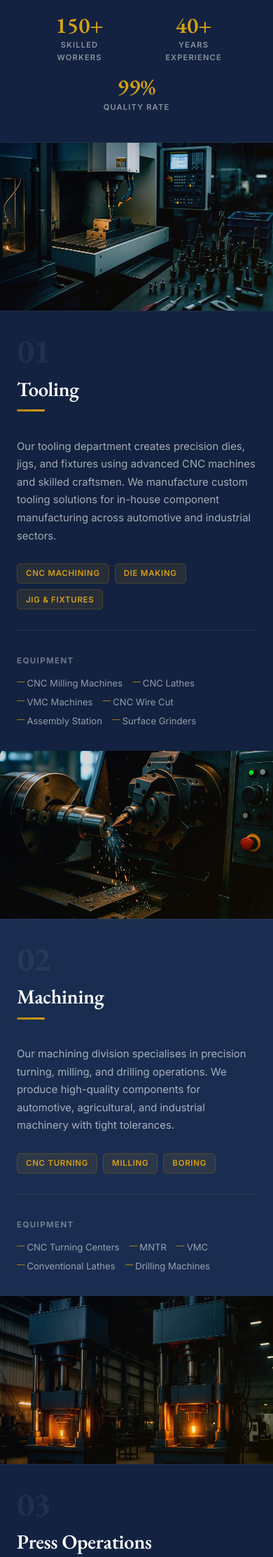
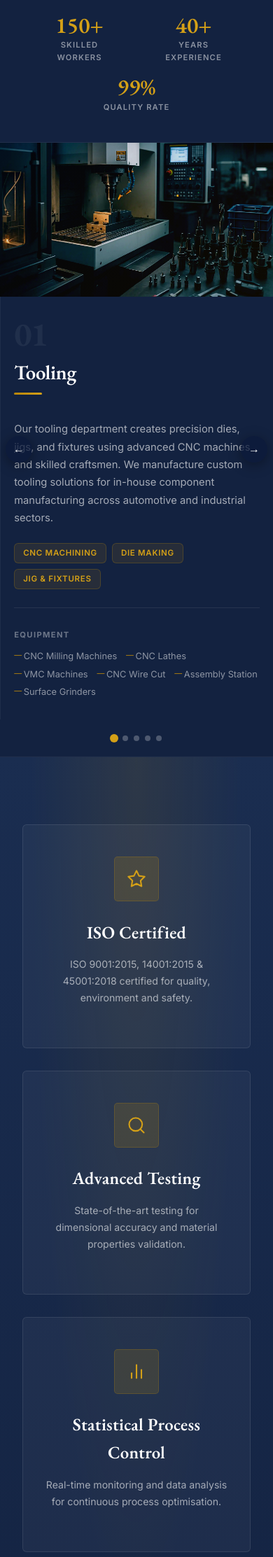
Before and after one commit to Tamanna-57/kbi-website, a Flask app: page /processes in a window 390 px wide. Shown: the part 953-3178 px from the top of the page at 70% size. Run offline with Flask 3, Linux system fonts and the light colour scheme.

Commit message:
3D coverflow for products + full-width slider for processes
Products carousel:
- Full-width (100vw) stage with overflow: hidden
- Refined TRANSFORM_MAP: center scale(1.10) glow, ±1 at scale(0.82) / ±10° rotateY,
  ±2 at scale(0.66) peeking from viewport edges
- Deeper, more prominent active box-shadow (glow effect)
- Cards enlarged to 280×420px for better visual weight
- Autoplay reduced to 3000ms

Processes page:
- Replaced vertical editorial list with a full-width horizontal slider
- 5 process slides (Tooling, Machining, Press Ops, Cutting, Welding)
- Each slide: image (55%) + text body (45%) side-by-side layout
- smooth 0.5s cubic-bezier transition via translateX(-index * 100%)
- Prev/Next arrows at viewport edges, amber dot pagination
- Touch swipe + mouse drag + keyboard arrow support
- 4 s autoplay, paused on hover
- Responsive: stacks image/text vertically at ≤900px

https://claude.ai/code/session_01Uk6hCjaofp7EedqmDRsjN8

```diff
--- a/static/processes.css
+++ b/static/processes.css
@@ -154,77 +154,73 @@
   flex-shrink: 0;
 }
 
-/* ── EDITORIAL LIST ────────────────────────────────── */
-.proc-editorial-list {
+/* ══════════════════════════════════════════════════
+   PROCESS SLIDER — full-width horizontal carousel
+═══════════════════════════════════════════════════ */
+.proc-slider {
+  position: relative;
+  width: 100%;
+  overflow: hidden;
   background: var(--p-navy);
+}
+
+/* Sliding track — translateX controlled by JS */
+.proc-slider__track {
+  display: flex;
+  will-change: transform;
+  transition: transform .5s cubic-bezier(.25,.46,.45,.94);
+}
+
+/* Each slide */
+.proc-slide {
+  flex: 0 0 100%;
+  width: 100%;
+  display: grid;
+  grid-template-columns: 55% 45%;
+  min-height: 540px;
+}
+
+/* Image half */
+.proc-slide__img {
+  position: relative;
   overflow: hidden;
 }
-
-/* Each process article */
-.proc-ed {
-  display: grid;
-  grid-template-columns: 1fr 1fr;
-  height: 480px;
-}
-
-/* Flip: image goes to the right (via order) */
-.proc-ed--flip .proc-ed__img-col { order: 2; }
-.proc-ed--flip .proc-ed__text-col { order: 1; }
-
-/* Image column */
-.proc-ed__img-col {
-  overflow: hidden;
-  position: relative;
-}
-
-/* Subtle amber colour grade overlay */
-.proc-ed__img-col::after {
+.proc-slide__img::after {
   content: '';
   position: absolute;
   inset: 0;
   background: linear-gradient(135deg,
-    rgba(13,26,58,.22) 0%,
-    rgba(184,134,11,.08) 100%);
+    rgba(13,26,58,.2) 0%,
+    rgba(184,134,11,.07) 100%);
   pointer-events: none;
-  z-index: 1;
 }
-
-.proc-ed__img-col picture,
-.proc-ed__img-col img {
+.proc-slide__img picture,
+.proc-slide__img img {
   width: 100%;
   height: 100%;
   object-fit: cover;
   display: block;
-  transition: transform .32s var(--p-ease), filter .32s;
-  filter: brightness(1.06) contrast(1.08) saturate(1.18);
+  filter: brightness(1.06) contrast(1.08) saturate(1.15);
+  transition: transform .5s var(--p-ease), filter .5s;
+}
+.proc-slide__img:hover img {
+  transform: scale(1.04);
+  filter: brightness(1.10) contrast(1.10) saturate(1.25);
 }
 
-.proc-ed:hover .proc-ed__img-col img {
-  transform: scale(1.05);
-  filter: brightness(1.1) contrast(1.1) saturate(1.28);
-}
-
-/* Text column */
-.proc-ed__text-col {
-  padding: clamp(2.5rem, 5vw, 4rem) clamp(2.5rem, 5vw, 4.5rem);
+/* Text half */
+.proc-slide__body {
+  padding: clamp(2.5rem, 5vw, 4.5rem) clamp(2.5rem, 5vw, 4.5rem);
   display: flex;
   flex-direction: column;
   justify-content: center;
   background: var(--p-navy);
-  border-top: 1px solid rgba(255,255,255,.05);
+  border-left: 1px solid rgba(255,255,255,.05);
   overflow: hidden;
 }
 
-/* Alternating bg: every odd text col slightly lighter */
-.proc-ed:nth-child(even) .proc-ed__text-col {
-  background: #1a2d50;
-}
-.proc-ed:nth-child(even) .proc-ed__img-col {
-  background: #1a2d50;
-}
-
-/* Process number */
-.proc-ed__num {
+/* Process number (large watermark) */
+.proc-slide__num {
   font-family: 'EB Garamond', Georgia, serif;
   font-size: 4.5rem;
   font-weight: 700;
@@ -236,7 +232,7 @@
 }
 
 /* Title */
-.proc-ed__title {
+.proc-slide__title {
   font-family: 'EB Garamond', Georgia, serif;
   font-size: clamp(2rem, 3.5vw, 3rem);
   font-weight: 600;
@@ -246,34 +242,33 @@
   letter-spacing: -.01em;
 }
 
-/* Amber rule under title */
-.proc-ed__rule {
+/* Amber rule */
+.proc-slide__rule {
   width: 40px;
   height: 3px;
   background: linear-gradient(to right, var(--p-amber), var(--p-amber2));
   border-radius: 2px;
   margin-bottom: 1.4rem;
+  flex-shrink: 0;
 }
 
 /* Description */
-.proc-ed__desc {
+.proc-slide__desc {
   font-family: 'Inter', sans-serif;
-  font-size: .93rem;
-  font-weight: 400;
+  font-size: .92rem;
   color: rgba(255,255,255,.62);
   line-height: 1.72;
-  margin-bottom: 1.6rem;
+  margin-bottom: 1.4rem;
 }
 
 /* Feature badges */
-.proc-ed__features {
+.proc-slide__features {
   display: flex;
   flex-wrap: wrap;
   gap: .5rem;
-  margin-bottom: 1.8rem;
+  margin-bottom: 1.6rem;
 }
-
-.proc-ed__features span {
+.proc-slide__features span {
   font-family: 'Inter', sans-serif;
   font-size: .72rem;
   font-weight: 600;
@@ -287,44 +282,90 @@
 }
 
 /* Equipment list */
-.proc-ed__machines {
+.proc-slide__equip {
   border-top: 1px solid rgba(255,255,255,.08);
-  padding-top: 1.4rem;
+  padding-top: 1.2rem;
+  flex-shrink: 0;
 }
-
-.proc-ed__machines-head {
+.proc-slide__equip-head {
   font-family: 'Inter', sans-serif;
-  font-size: .72rem;
+  font-size: .7rem;
   font-weight: 700;
   letter-spacing: .12em;
   text-transform: uppercase;
   color: rgba(255,255,255,.38);
-  margin-bottom: .8rem;
+  margin-bottom: .7rem;
 }
-
-.proc-ed__machines ul {
+.proc-slide__equip ul {
   list-style: none;
-  padding: 0;
-  margin: 0;
+  padding: 0; margin: 0;
   display: flex;
   flex-wrap: wrap;
-  gap: .35rem .9rem;
+  gap: .3rem .8rem;
 }
-
-.proc-ed__machines li {
+.proc-slide__equip li {
   font-family: 'Inter', sans-serif;
-  font-size: .82rem;
-  color: rgba(255,255,255,.55);
+  font-size: .8rem;
+  color: rgba(255,255,255,.52);
   position: relative;
-  padding-left: .9rem;
+  padding-left: .85rem;
 }
-
-.proc-ed__machines li::before {
+.proc-slide__equip li::before {
   content: '—';
   position: absolute;
   left: 0;
   color: var(--p-amber);
-  font-size: .7rem;
+  font-size: .68rem;
+}
+
+/* Navigation arrows */
+.proc-slider__arrow {
+  position: absolute;
+  top: 50%;
+  transform: translateY(-50%);
+  width: 50px;
+  height: 50px;
+  border-radius: 50%;
+  border: none;
+  background: rgba(13,26,58,.75);
+  color: #fff;
+  font-size: 1.3rem;
+  cursor: pointer;
+  display: flex;
+  align-items: center;
+  justify-content: center;
+  z-index: 20;
+  box-shadow: 0 4px 18px rgba(0,0,0,.35);
+  transition: background .2s, transform .2s;
+}
+.proc-slider__arrow:hover {
+  background: var(--p-amber);
+  transform: translateY(-50%) scale(1.08);
+}
+.proc-slider__arrow--prev { left: 1.5rem; }
+.proc-slider__arrow--next { right: 1.5rem; }
+
+/* Pagination dots */
+.proc-slider__dots {
+  display: flex;
+  justify-content: center;
+  gap: 8px;
+  padding: 1.4rem 0;
+  background: var(--p-navy);
+}
+.proc-slider__dot {
+  width: 8px;
+  height: 8px;
+  border-radius: 50%;
+  background: rgba(255,255,255,.25);
+  border: none;
+  cursor: pointer;
+  padding: 0;
+  transition: background .25s, transform .25s;
+}
+.proc-slider__dot.active {
+  background: var(--p-amber2);
+  transform: scale(1.5);
 }
 
 /* ── QUALITY STRIP ────────────────────────────────── */
@@ -391,13 +432,9 @@
 
 /* ── RESPONSIVE ───────────────────────────────────── */
 @media (max-width: 900px) {
-  .proc-ed {
-    grid-template-columns: 1fr;
-    height: auto;
-  }
-  .proc-ed__img-col { height: 300px; }
-  .proc-ed--flip .proc-ed__img-col { order: 0; }
-  .proc-ed--flip .proc-ed__text-col { order: 0; }
+  .proc-slide { grid-template-columns: 1fr; min-height: auto; }
+  .proc-slide__img { height: 300px; }
+  .proc-slide__body { padding: 2.2rem 1.8rem; }
   .proc-stats__inner { gap: 0; }
   .proc-stat { padding: .5rem 1.5rem; }
   .proc-stat-div { display: none; }
@@ -406,11 +443,13 @@
 
 @media (max-width: 600px) {
   .proc-hero__title { font-size: 2.6rem; }
-  .proc-ed { height: auto; }
-  .proc-ed__img-col { height: 240px; }
-  .proc-ed__text-col { padding: 2rem 1.5rem; }
-  .proc-ed__num { font-size: 3rem; }
-  .proc-ed__title { font-size: 1.8rem; }
+  .proc-slide__img { height: 220px; }
+  .proc-slide__body { padding: 1.8rem 1.2rem; }
+  .proc-slide__num { font-size: 3rem; }
+  .proc-slide__title { font-size: 1.8rem; }
+  .proc-slider__arrow { width: 38px; height: 38px; font-size: 1rem; }
+  .proc-slider__arrow--prev { left: .5rem; }
+  .proc-slider__arrow--next { right: .5rem; }
   .proc-quality__inner { grid-template-columns: 1fr; }
   .proc-stats__inner { flex-wrap: wrap; }
   .proc-stat { min-width: 40%; }
--- a/templates/processes.html
+++ b/templates/processes.html
@@ -57,29 +57,32 @@
         </div>
     </section>
 
-    <!-- ── EDITORIAL SECTIONS ────────────────────────── -->
-    <div class="proc-editorial-list" id="proc-list">
+    <!-- ── PROCESS SLIDER ────────────────────────────── -->
+    <section class="proc-slider" id="proc-list">
 
-        <!-- 01 — Tooling (img left, text right) -->
-        <article class="proc-ed">
-            <div class="proc-ed__img-col">
+        <!-- Slides track -->
+        <div class="proc-slider__track" id="procSliderTrack">
+
+            <!-- 01 — Tooling -->
+            <article class="proc-slide">
+                <div class="proc-slide__img">
                     <picture>
                         <source srcset="{{ url_for('static', filename='pics/process_Tooling.webp') }}" type="image/webp">
                         <img src="{{ url_for('static', filename='pics/process_Tooling.png') }}" alt="Tooling Process">
                     </picture>
                 </div>
-            <div class="proc-ed__text-col">
-                <span class="proc-ed__num">01</span>
-                <h2 class="proc-ed__title">Tooling</h2>
-                <div class="proc-ed__rule"></div>
-                <p class="proc-ed__desc">Our tooling department creates precision dies, jigs, and fixtures using advanced CNC machines and skilled craftsmen. We manufacture custom tooling solutions for in-house component manufacturing across automotive and industrial sectors.</p>
-                <div class="proc-ed__features">
+                <div class="proc-slide__body">
+                    <span class="proc-slide__num">01</span>
+                    <h2 class="proc-slide__title">Tooling</h2>
+                    <div class="proc-slide__rule"></div>
+                    <p class="proc-slide__desc">Our tooling department creates precision dies, jigs, and fixtures using advanced CNC machines and skilled craftsmen. We manufacture custom tooling solutions for in-house component manufacturing across automotive and industrial sectors.</p>
+                    <div class="proc-slide__features">
                         <span>CNC Machining</span>
                         <span>Die Making</span>
                         <span>Jig &amp; Fixtures</span>
                     </div>
-                <div class="proc-ed__machines">
-                    <p class="proc-ed__machines-head">Equipment</p>
+                    <div class="proc-slide__equip">
+                        <p class="proc-slide__equip-head">Equipment</p>
                         <ul>
                             <li>CNC Milling Machines</li>
                             <li>CNC Lathes</li>
@@ -92,26 +95,26 @@
                 </div>
             </article>
 
-        <!-- 02 — Machining (text left, img right — flip) -->
-        <article class="proc-ed proc-ed--flip">
-            <div class="proc-ed__img-col">
+            <!-- 02 — Machining -->
+            <article class="proc-slide">
+                <div class="proc-slide__img">
                     <picture>
                         <source srcset="{{ url_for('static', filename='pics/process_Machining.webp') }}" type="image/webp">
                         <img src="{{ url_for('static', filename='pics/process_Machining.png') }}" alt="Machining Process">
                     </picture>
                 </div>
-            <div class="proc-ed__text-col">
-                <span class="proc-ed__num">02</span>
-                <h2 class="proc-ed__title">Machining</h2>
-                <div class="proc-ed__rule"></div>
-                <p class="proc-ed__desc">Our machining division specialises in precision turning, milling, and drilling operations. We produce high-quality components for automotive, agricultural, and industrial machinery with tight tolerances.</p>
-                <div class="proc-ed__features">
+                <div class="proc-slide__body">
+                    <span class="proc-slide__num">02</span>
+                    <h2 class="proc-slide__title">Machining</h2>
+                    <div class="proc-slide__rule"></div>
+                    <p class="proc-slide__desc">Our machining division specialises in precision turning, milling, and drilling operations. We produce high-quality components for automotive, agricultural, and industrial machinery with tight tolerances.</p>
+                    <div class="proc-slide__features">
                         <span>CNC Turning</span>
                         <span>Milling</span>
                         <span>Boring</span>
                     </div>
-                <div class="proc-ed__machines">
-                    <p class="proc-ed__machines-head">Equipment</p>
+                    <div class="proc-slide__equip">
+                        <p class="proc-slide__equip-head">Equipment</p>
                         <ul>
                             <li>CNC Turning Centers</li>
                             <li>MNTR</li>
@@ -123,26 +126,26 @@
                 </div>
             </article>
 
-        <!-- 03 — Press Operations (img left, text right) -->
-        <article class="proc-ed">
-            <div class="proc-ed__img-col">
+            <!-- 03 — Press Operations -->
+            <article class="proc-slide">
+                <div class="proc-slide__img">
                     <picture>
                         <source srcset="{{ url_for('static', filename='pics/process_Pressing.webp') }}" type="image/webp">
                         <img src="{{ url_for('static', filename='pics/process_Pressing.png') }}" alt="Press Operations">
                     </picture>
                 </div>
-            <div class="proc-ed__text-col">
-                <span class="proc-ed__num">03</span>
-                <h2 class="proc-ed__title">Press Operations</h2>
-                <div class="proc-ed__rule"></div>
-                <p class="proc-ed__desc">Our press shop is equipped with various capacity presses for stamping, forming, and deep drawing operations. We handle both high-volume production and prototype development with consistent precision.</p>
-                <div class="proc-ed__features">
+                <div class="proc-slide__body">
+                    <span class="proc-slide__num">03</span>
+                    <h2 class="proc-slide__title">Press Operations</h2>
+                    <div class="proc-slide__rule"></div>
+                    <p class="proc-slide__desc">Our press shop is equipped with various capacity presses for stamping, forming, and deep drawing operations. We handle both high-volume production and prototype development with consistent precision.</p>
+                    <div class="proc-slide__features">
                         <span>Stamping</span>
                         <span>Forming</span>
                         <span>Deep Drawing</span>
                     </div>
-                <div class="proc-ed__machines">
-                    <p class="proc-ed__machines-head">Equipment</p>
+                    <div class="proc-slide__equip">
+                        <p class="proc-slide__equip-head">Equipment</p>
                         <ul>
                             <li>Pneumatic Presses (Up to 600 Ton)</li>
                             <li>Mechanical Presses</li>
@@ -153,25 +156,25 @@
                 </div>
             </article>
 
-        <!-- 04 — Cutting (text left, img right — flip) -->
-        <article class="proc-ed proc-ed--flip">
-            <div class="proc-ed__img-col">
+            <!-- 04 — Cutting -->
+            <article class="proc-slide">
+                <div class="proc-slide__img">
                     <picture>
                         <source srcset="{{ url_for('static', filename='pics/process_Cutting.webp') }}" type="image/webp">
                         <img src="{{ url_for('static', filename='pics/process_Cutting.png') }}" alt="Cutting Process">
                     </picture>
                 </div>
-            <div class="proc-ed__text-col">
-                <span class="proc-ed__num">04</span>
-                <h2 class="proc-ed__title">Cutting</h2>
-                <div class="proc-ed__rule"></div>
-                <p class="proc-ed__desc">Our subtractive manufacturing process uses force or other techniques to divide a metal sheet into desired shapes or sizes with high accuracy and clean edges, readying components for the next stage.</p>
-                <div class="proc-ed__features">
+                <div class="proc-slide__body">
+                    <span class="proc-slide__num">04</span>
+                    <h2 class="proc-slide__title">Cutting</h2>
+                    <div class="proc-slide__rule"></div>
+                    <p class="proc-slide__desc">Our subtractive manufacturing process uses force or other techniques to divide a metal sheet into desired shapes or sizes with high accuracy and clean edges, readying components for the next stage.</p>
+                    <div class="proc-slide__features">
                         <span>Gas Cutting</span>
                         <span>Shearing</span>
                     </div>
-                <div class="proc-ed__machines">
-                    <p class="proc-ed__machines-head">Equipment</p>
+                    <div class="proc-slide__equip">
+                        <p class="proc-slide__equip-head">Equipment</p>
                         <ul>
                             <li>Oxyfuel Cutting Machines</li>
                             <li>Chopsaw</li>
@@ -181,26 +184,26 @@
                 </div>
             </article>
 
-        <!-- 05 — Welding (img left, text right) -->
-        <article class="proc-ed">
-            <div class="proc-ed__img-col">
+            <!-- 05 — Welding -->
+            <article class="proc-slide">
+                <div class="proc-slide__img">
                     <picture>
                         <source srcset="{{ url_for('static', filename='pics/process_Welding.webp') }}" type="image/webp">
                         <img src="{{ url_for('static', filename='pics/process_Welding.png') }}" alt="Welding Process">
                     </picture>
                 </div>
-            <div class="proc-ed__text-col">
-                <span class="proc-ed__num">05</span>
-                <h2 class="proc-ed__title">Welding</h2>
-                <div class="proc-ed__rule"></div>
-                <p class="proc-ed__desc">Our welding joins two or more metal pieces by melting them together to create a strong, fused bond. With multiple welding techniques and certified welders, we ensure structural integrity across all assemblies.</p>
-                <div class="proc-ed__features">
+                <div class="proc-slide__body">
+                    <span class="proc-slide__num">05</span>
+                    <h2 class="proc-slide__title">Welding</h2>
+                    <div class="proc-slide__rule"></div>
+                    <p class="proc-slide__desc">Our welding joins two or more metal pieces by melting them together to create a strong, fused bond. With multiple welding techniques and certified welders, we ensure structural integrity across all assemblies.</p>
+                    <div class="proc-slide__features">
                         <span>Arc Welding</span>
                         <span>Gas Welding</span>
                         <span>Tacking</span>
                     </div>
-                <div class="proc-ed__machines">
-                    <p class="proc-ed__machines-head">Equipment</p>
+                    <div class="proc-slide__equip">
+                        <p class="proc-slide__equip-head">Equipment</p>
                         <ul>
                             <li>Projection Welding</li>
                             <li>Spot Welding</li>
@@ -211,7 +214,14 @@
                 </div>
             </article>
 
-    </div><!-- /proc-editorial-list -->
+        </div><!-- /proc-slider__track -->
+
+        <!-- Navigation -->
+        <button class="proc-slider__arrow proc-slider__arrow--prev" id="procSliderPrev" aria-label="Previous process">&#8592;</button>
+        <button class="proc-slider__arrow proc-slider__arrow--next" id="procSliderNext" aria-label="Next process">&#8594;</button>
+        <div class="proc-slider__dots" id="procSliderDots"></div>
+
+    </section><!-- /proc-slider -->
 
     <!-- ── QUALITY STRIP ─────────────────────────────── -->
     <section class="proc-quality">
```
Also changed, not shown: static/processes.js (+97 -16 lines), static/products.css (+20 -15 lines), static/products.js (+8 -7 lines). Lines whose indentation alone changed are shown as unchanged.
